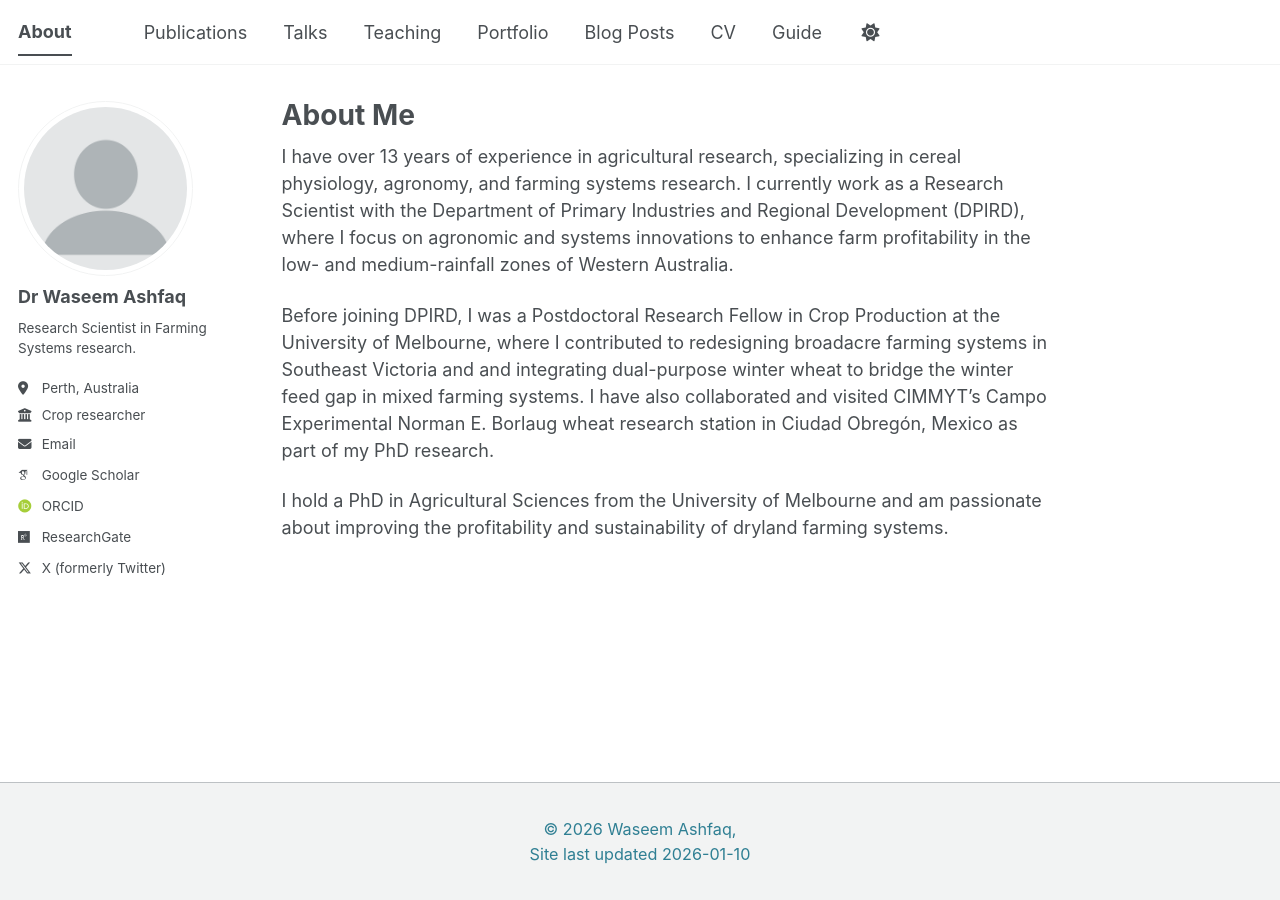
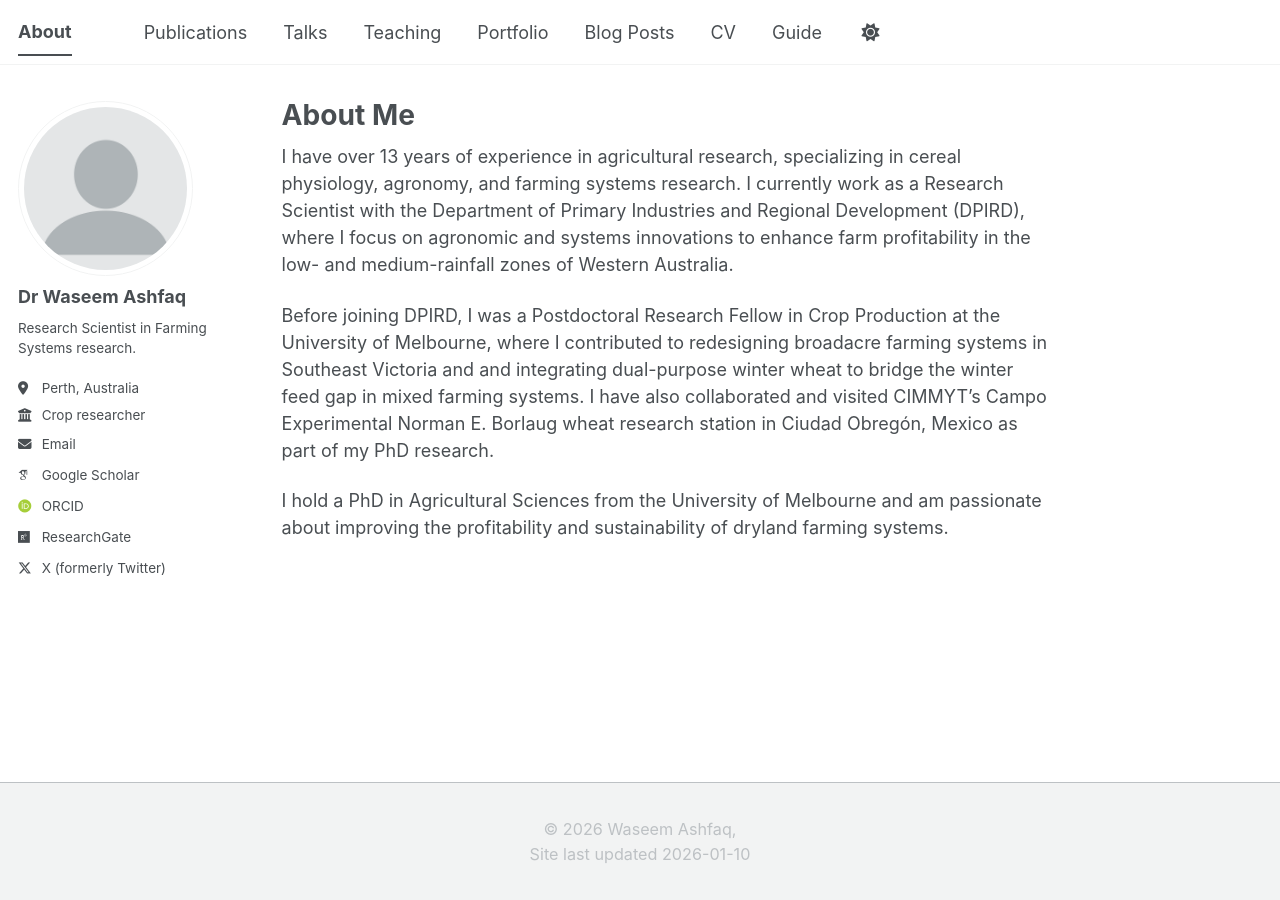
Before and after one commit to washfaq/waseemashfaq.github.io, a Jekyll site: the page built from _pages/about.md, in a window 1280 px wide. Built offline with Jekyll 4.4.1, drawn with Linux system fonts in a browser that asks for light colours; some web fonts are replaced; a script bundle is joined from its source files by our own code; library files that are not in the unit come from our copies.

Commit message:
Update default.html

```diff
--- a/_layouts/default.html
+++ b/_layouts/default.html
@@ -21,7 +21,7 @@ layout: compress
     <div class="page__footer">
   <footer>
     {% include footer/custom.html %}
-    <div style="text-align: center; font-size: 0.9rem; color: var(--global-base-color); padding: 1em 0;">
+    <div style="text-align: center; font-size: 0.9rem; color: var(--global-text-color-light); padding: 1em 0;">
       © {{ "now" | date: "%Y" }} Waseem Ashfaq,<br>
       Site last updated {{ site.time | date: "%Y-%m-%d" }}
     </div>
```
